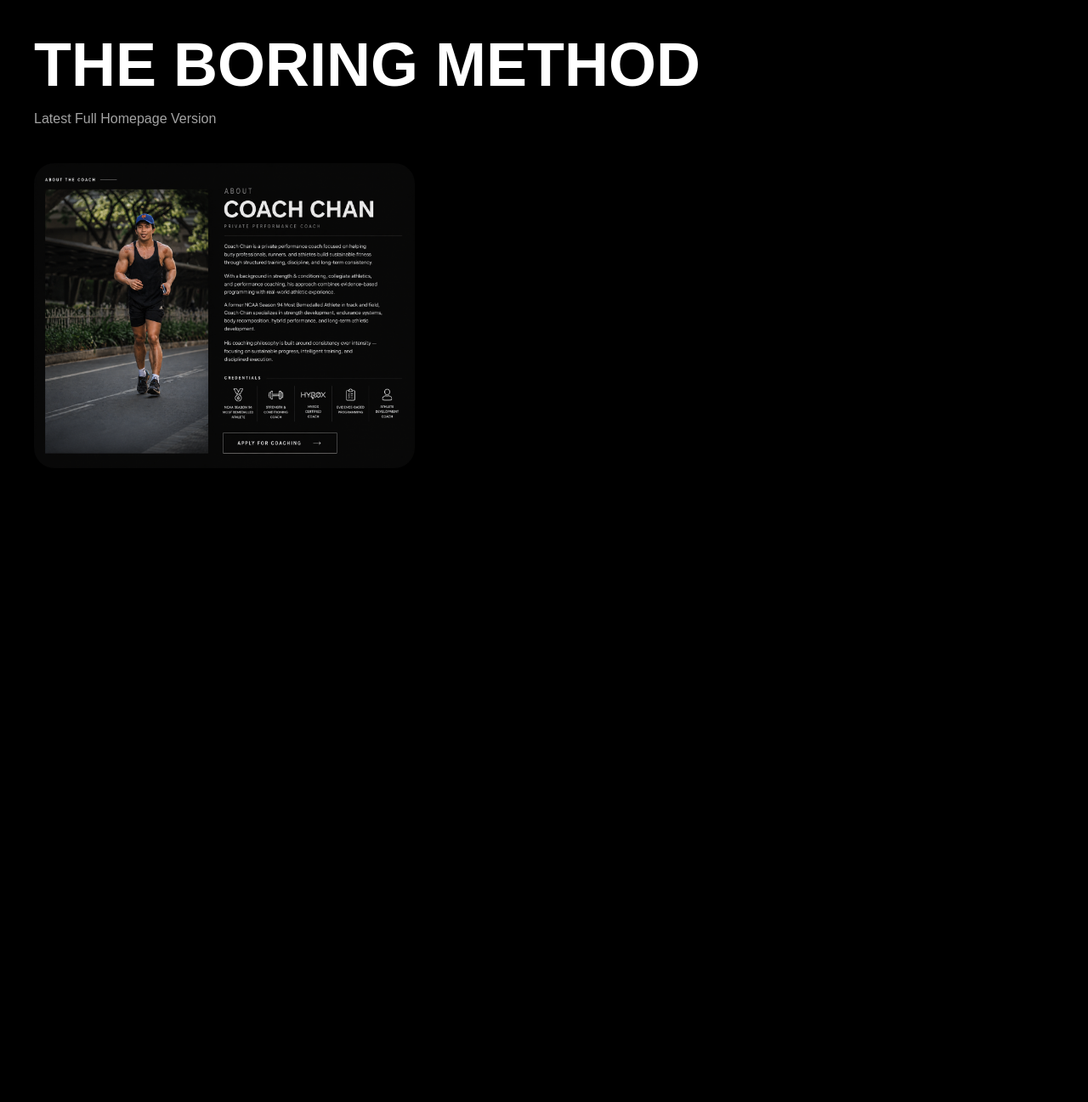
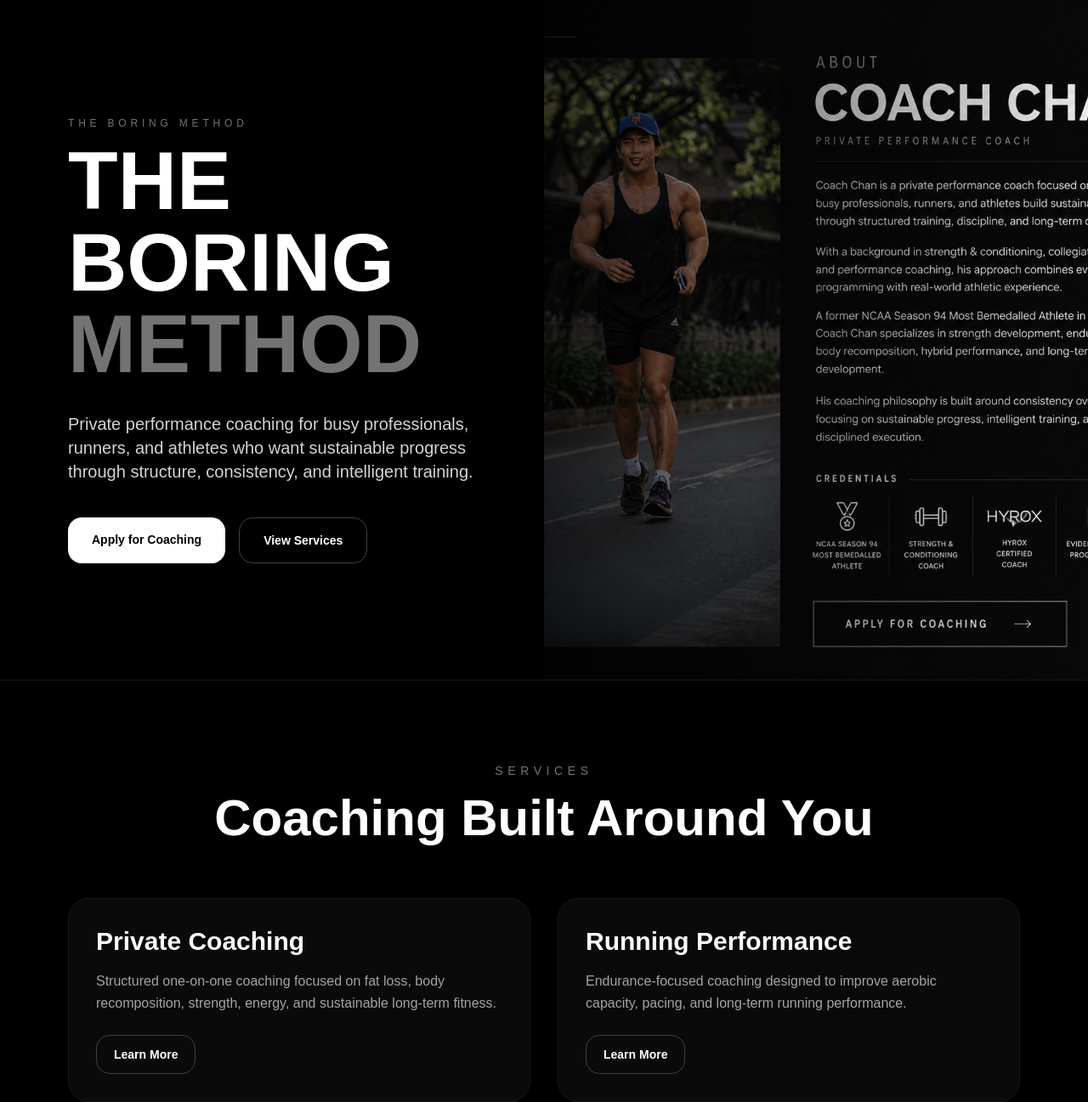
Before and after one commit to tbmfitness88-oss/the-boring-method2, a Next.js app: page / in a window 1280 px wide. Shown: the top 1297 px of the page at 85% size. Before the commit the page ends 800 px from the top, so only its background shows below. Built offline with nearby package versions, Linux system fonts and the light colour scheme.

Commit message:
Add files via upload

```diff
--- a/app/globals.css
+++ b/app/globals.css
@@ -1 +1,10 @@
-@tailwind base;@tailwind components;@tailwind utilities;body{background:black;color:white;font-family:Arial,sans-serif;}
+@tailwind base;
+@tailwind components;
+@tailwind utilities;
+
+body {
+  margin: 0;
+  background: black;
+  color: white;
+  font-family: Arial, sans-serif;
+}
--- a/app/layout.js
+++ b/app/layout.js
@@ -1 +1,14 @@
-import './globals.css'; export default function RootLayout({children}){return <html><body>{children}</body></html>}
+import './globals.css'
+
+export const metadata = {
+  title: 'The Boring Method',
+  description: 'Private Performance Coaching by Coach Chan',
+}
+
+export default function RootLayout({ children }) {
+  return (
+    <html lang='en'>
+      <body>{children}</body>
+    </html>
+  )
+}
--- a/app/page.js
+++ b/app/page.js
@@ -1 +1,268 @@
-export default function Home(){return <div className='min-h-screen bg-black text-white p-10'><h1 className='text-7xl font-bold'>THE BORING METHOD</h1><p className='mt-4 text-neutral-400'>Latest Full Homepage Version</p><img src='/Coach Chan.png' className='mt-10 rounded-3xl max-w-md' /></div>}
+'use client'
+
+import { useState } from 'react'
+
+export default function HomePage() {
+  const [openCard, setOpenCard] = useState(null)
+
+  const services = [
+    {
+      title: 'Private Coaching',
+      description:
+        'Structured one-on-one coaching focused on fat loss, body recomposition, strength, energy, and sustainable long-term fitness.',
+      inclusions: [
+        'Personalized coaching',
+        'Fat loss & body recomposition',
+        'Strength & conditioning',
+        'Performance tracking',
+        'Accountability support',
+      ],
+      pricing: [
+        '10 Sessions — ₱10,000',
+        '15 Sessions — ₱14,000',
+        '20 Sessions — ₱18,000',
+      ],
+    },
+    {
+      title: 'Running Performance',
+      description:
+        'Endurance-focused coaching designed to improve aerobic capacity, pacing, and long-term running performance.',
+      inclusions: [
+        'Running endurance',
+        'Race pacing',
+        'Aerobic development',
+        'Injury prevention',
+        'Structured progression',
+      ],
+      pricing: ['Custom coaching plans available'],
+    },
+    {
+      title: 'Hybrid Performance',
+      description:
+        'Strength and conditioning systems built for individuals seeking improved endurance, athleticism, and work capacity.',
+      inclusions: [
+        'Strength development',
+        'Conditioning systems',
+        'Athletic development',
+        'Functional fitness',
+        'Sustainable performance',
+      ],
+      pricing: ['Custom pricing available'],
+    },
+    {
+      title: 'Group Training',
+      description:
+        'Small-group performance coaching built around accountability and structured progression.',
+      inclusions: [
+        'Accountability',
+        'Team environment',
+        'Structured sessions',
+        'Performance culture',
+      ],
+      pricing: [
+        '3–5 People — ₱2,500/session',
+        '6–8 People — ₱3,500/session',
+      ],
+    },
+  ]
+
+  return (
+    <main className="min-h-screen bg-black text-white">
+      <section className="relative overflow-hidden border-b border-neutral-900">
+        <div className="grid min-h-screen lg:grid-cols-2">
+          <div className="flex flex-col justify-center px-8 py-24 lg:px-20">
+            <div className="mb-8">
+              <p className="mb-3 text-xs uppercase tracking-[0.4em] text-neutral-500">
+                The Boring Method
+              </p>
+
+              <h1 className="text-6xl font-black leading-none md:text-8xl">
+                THE BORING
+              </h1>
+
+              <h1 className="text-6xl font-black leading-none text-neutral-500 md:text-8xl">
+                METHOD
+              </h1>
+            </div>
+
+            <p className="mb-10 max-w-xl text-lg leading-relaxed text-neutral-300 md:text-xl">
+              Private performance coaching for busy professionals,
+              runners, and athletes who want sustainable progress
+              through structure, consistency, and intelligent training.
+            </p>
+
+            <div className="flex flex-wrap gap-4">
+              <a
+                href="https://wa.me/639614416755"
+                target="_blank"
+                className="rounded-2xl bg-white px-7 py-4 text-sm font-semibold text-black transition hover:bg-neutral-200"
+              >
+                Apply for Coaching
+              </a>
+
+              <a
+                href="#services"
+                className="rounded-2xl border border-neutral-700 px-7 py-4 text-sm font-semibold transition hover:border-white"
+              >
+                View Services
+              </a>
+            </div>
+          </div>
+
+          <div className="relative min-h-[500px] lg:min-h-screen">
+            <img
+              src="/Coach Chan.png"
+              alt="Coach Chan"
+              className="h-full w-full object-cover"
+            />
+
+            <div className="absolute inset-0 bg-gradient-to-l from-transparent to-black/70" />
+          </div>
+        </div>
+      </section>
+
+      <section
+        id="services"
+        className="border-b border-neutral-900 px-8 py-24 lg:px-20"
+      >
+        <div className="mb-16 text-center">
+          <p className="mb-4 text-sm uppercase tracking-[0.4em] text-neutral-500">
+            Services
+          </p>
+
+          <h2 className="text-4xl font-bold md:text-6xl">
+            Coaching Built Around You
+          </h2>
+        </div>
+
+        <div className="grid gap-8 lg:grid-cols-2">
+          {services.map((service, index) => {
+            const isOpen = openCard === index
+
+            return (
+              <div
+                key={service.title}
+                className="rounded-3xl border border-neutral-900 bg-neutral-950 p-8 transition hover:border-neutral-700"
+              >
+                <div className="space-y-6">
+                  <div>
+                    <h3 className="mb-4 text-3xl font-bold">
+                      {service.title}
+                    </h3>
+
+                    <p className="leading-relaxed text-neutral-400">
+                      {service.description}
+                    </p>
+                  </div>
+
+                  <button
+                    onClick={() =>
+                      setOpenCard(isOpen ? null : index)
+                    }
+                    className="rounded-2xl border border-neutral-700 px-5 py-3 text-sm font-semibold transition hover:border-white"
+                  >
+                    {isOpen ? 'Close' : 'Learn More'}
+                  </button>
+
+                  {isOpen && (
+                    <div className="space-y-8 border-t border-neutral-800 pt-8">
+                      <div>
+                        <h4 className="mb-4 text-sm uppercase tracking-[0.3em] text-neutral-500">
+                          Inclusions
+                        </h4>
+
+                        <div className="space-y-2 text-neutral-300">
+                          {service.inclusions.map((item) => (
+                            <p key={item}>• {item}</p>
+                          ))}
+                        </div>
+                      </div>
+
+                      <div>
+                        <h4 className="mb-4 text-sm uppercase tracking-[0.3em] text-neutral-500">
+                          Coaching Pricing
+                        </h4>
+
+                        <div className="space-y-2 text-neutral-300">
+                          {service.pricing.map((item) => (
+                            <p key={item}>{item}</p>
+                          ))}
+                        </div>
+                      </div>
+
+                      <a
+                        href="https://wa.me/639614416755"
+                        target="_blank"
+                        className="inline-block rounded-2xl bg-white px-6 py-3 text-sm font-semibold text-black transition hover:bg-neutral-200"
+                      >
+                        Apply for Coaching
+                      </a>
+                    </div>
+                  )}
+                </div>
+              </div>
+            )
+          })}
+        </div>
+      </section>
+
+      <section className="border-b border-neutral-900 px-8 py-24 lg:px-20">
+        <div className="grid gap-16 lg:grid-cols-2 lg:items-center">
+          <div>
+            <img
+              src="/Coach Chan.png"
+              alt="Coach Chan Running"
+              className="rounded-3xl object-cover"
+            />
+          </div>
+
+          <div>
+            <p className="mb-4 text-sm uppercase tracking-[0.4em] text-neutral-500">
+              About
+            </p>
+
+            <h2 className="mb-8 text-5xl font-bold">
+              Coach Chan
+            </h2>
+
+            <div className="space-y-6 text-lg leading-relaxed text-neutral-300">
+              <p>
+                Coach Chan is a private performance coach focused on helping busy professionals, runners, and athletes build sustainable fitness through structured training, discipline, and long-term consistency.
+              </p>
+
+              <p>
+                With a background in strength & conditioning, collegiate athletics, and performance coaching, his approach combines evidence-based programming with real-world athletic experience.
+              </p>
+
+              <p>
+                A former NCAA Season 94 Most Bemedalled Athlete in track and field, Coach Chan specializes in strength development, endurance systems, body recomposition, hybrid performance, and long-term athletic development.
+              </p>
+
+              <p>
+                His coaching philosophy is built around consistency over intensity — focusing on sustainable progress, intelligent training, and disciplined execution.
+              </p>
+            </div>
+          </div>
+        </div>
+      </section>
+
+      <section className="px-8 py-24 text-center lg:px-20">
+        <p className="mb-4 text-sm uppercase tracking-[0.4em] text-neutral-500">
+          Ready To Get Started?
+        </p>
+
+        <h2 className="mx-auto mb-8 max-w-3xl text-4xl font-bold md:text-6xl">
+          Let’s build a plan that fits your goals and your life.
+        </h2>
+
+        <a
+          href="https://wa.me/639614416755"
+          target="_blank"
+          className="inline-block rounded-2xl bg-white px-8 py-4 text-sm font-semibold text-black transition hover:bg-neutral-200"
+        >
+          Apply for Coaching
+        </a>
+      </section>
+    </main>
+  )
+}
--- a/postcss.config.js
+++ b/postcss.config.js
@@ -1 +1,6 @@
-module.exports={plugins:{tailwindcss:{},autoprefixer:{}}}
+module.exports = {
+  plugins: {
+    tailwindcss: {},
+    autoprefixer: {},
+  },
+}
--- a/tailwind.config.js
+++ b/tailwind.config.js
@@ -1 +1,7 @@
-module.exports={content:['./app/**/*.{js,jsx}'],theme:{extend:{}},plugins:[]}
+module.exports = {
+  content: ['./app/**/*.{js,jsx}'],
+  theme: {
+    extend: {},
+  },
+  plugins: [],
+}
```
Also changed, not shown: package.json (+19 -1 lines), 1 other file (tests, documents, lock files or other folders).
